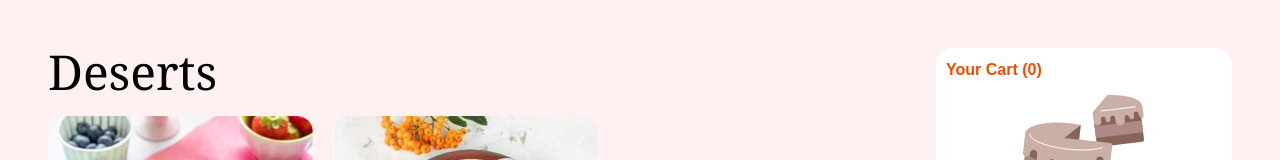
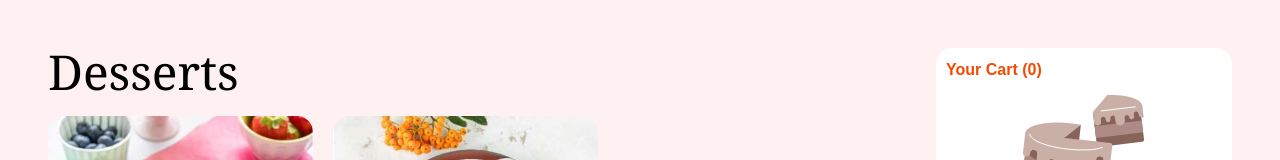
Before and after one commit to ElhassnAli/product-list-with-cart-main, a React (Vite) app: page / in a window 1280 px wide. Shown: the top 160 px of the page. Built offline with nearby package versions, Linux system fonts and the light colour scheme.

Commit message:
Fix typo in header from "Deserts" to "Desserts"

```diff
--- a/src/components/MainPage.jsx
+++ b/src/components/MainPage.jsx
@@ -12,7 +12,7 @@ export default function MainPage({
     <div
       className={`w-full md:w-[70%] ${onOrder && "pointer-events-none opacity-50"}`}
     >
-      <header className="text-3xl md:text-5xl mb-5 font-serif">Deserts</header>
+      <header className="text-3xl md:text-5xl mb-5 font-serif">Desserts</header>
       <main className="flex flex-wrap gap-3 md:gap-5">
         {data.map((d) => {
           const cartItem = cartProducts.find((p) => p.name === d.name);
```
